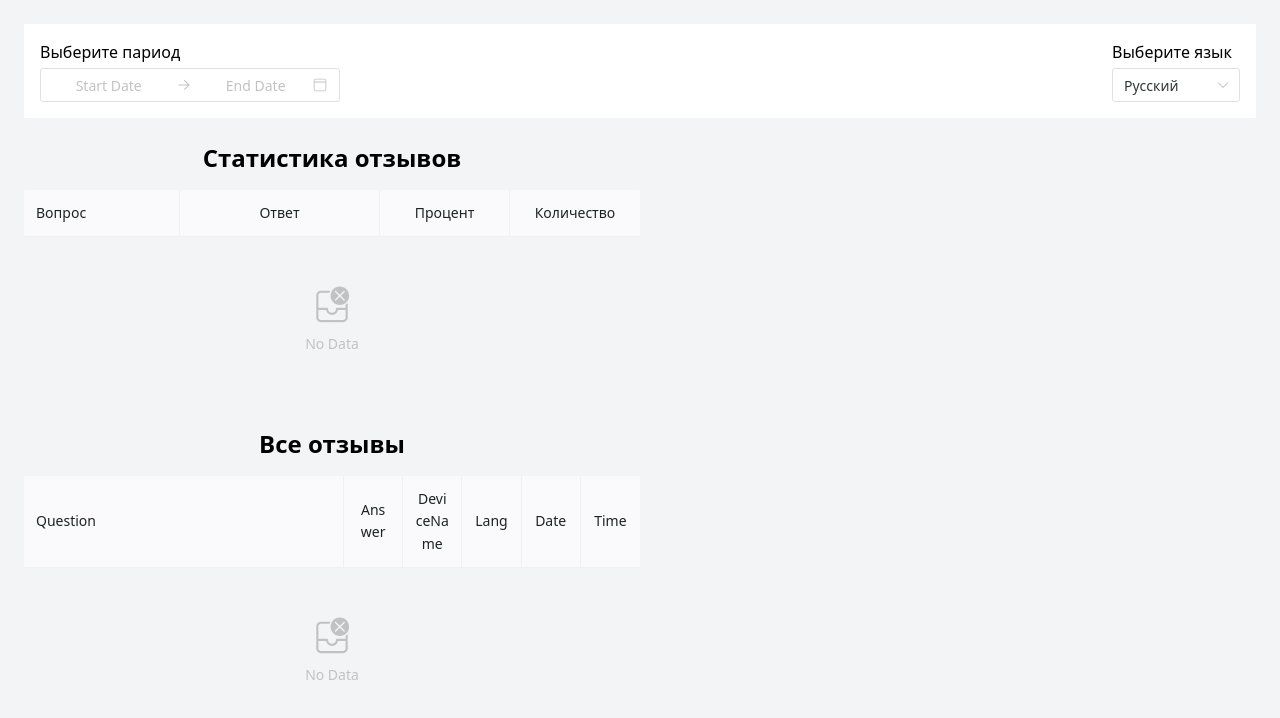
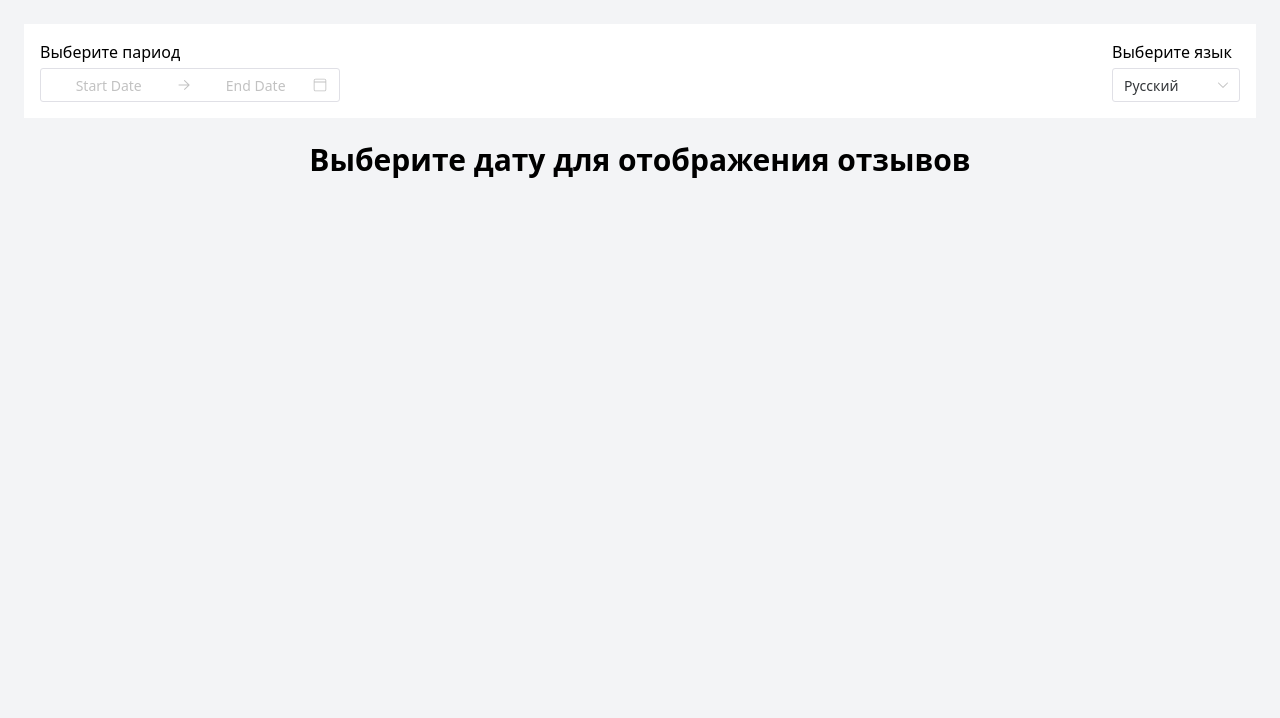
Before and after one commit to LerroG/TCM-feedback-reports, a Vue app: page / in a window 1280 px wide. Shown: the top 718 px of the page. Built offline with nearby package versions, Linux system fonts and the light colour scheme; sample sign-in values are in the browser's storage.

Commit message:
add watch query & spinner

```diff
--- a/src/api/api.interceptors.ts
+++ b/src/api/api.interceptors.ts
@@ -1,4 +1,4 @@
-// import router from '@/router'
+import router from '@/router'
 // import { authService } from '@/services/auth.service'
 import axios, { type CreateAxiosDefaults } from 'axios'
 
@@ -25,7 +25,7 @@ axiosWithAuth.interceptors.request.use(
 	error => {
 		if (error?.response?.Code === -3) {
 			localStorage.removeItem('token')
-			// router.push('/auth')
+			router.push('/auth')
 			// authService.logout()
 		}
 
@@ -37,7 +37,7 @@ axiosWithAuth.interceptors.response.use(
 	response => {
 		if (response.data?.Code === -3) {
 			localStorage.removeItem('token')
-			// router.push('/auth')
+			router.push('/auth')
 			// authService.logout()
 		}
 
--- a/src/components/FeedbacksChart.vue
+++ b/src/components/FeedbacksChart.vue
@@ -1,7 +1,7 @@
 <script setup lang="ts">
 import { use } from 'echarts/core'
 import { CanvasRenderer } from 'echarts/renderers'
-import { PieChart } from 'echarts/charts'
+import { PieChart, BarChart } from 'echarts/charts'
 import {
 	TitleComponent,
 	TooltipComponent,
@@ -13,10 +13,49 @@ import { ref } from 'vue'
 use([
 	CanvasRenderer,
 	PieChart,
+	BarChart,
 	TitleComponent,
 	TooltipComponent,
 	LegendComponent
 ])
+
+// const option = ref({
+// 	// title: {
+// 	// 	text: 'Traffic Sources',
+// 	// 	left: 'center'
+// 	// },
+// 	tooltip: {
+// 		trigger: 'item',
+// 		formatter: '{a} <br/>{b} : {c} ({d}%)'
+// 	},
+// 	legend: {
+// 		orient: 'vertical',
+// 		left: 'left',
+// 		data: ['Direct', 'Email', 'Ad Networks', 'Video Ads', 'Search Engines']
+// 	},
+// 	series: [
+// 		{
+// 			name: 'Traffic Sources',
+// 			type: 'bar',
+// 			radius: '55%',
+// 			center: ['50%', '60%'],
+// 			data: [
+// 				{ value: 335, name: 'Direct' },
+// 				{ value: 310, name: 'Email' },
+// 				{ value: 234, name: 'Ad Networks' },
+// 				{ value: 135, name: 'Video Ads' },
+// 				{ value: 1548, name: 'Search Engines' }
+// 			],
+// 			emphasis: {
+// 				itemStyle: {
+// 					shadowBlur: 10,
+// 					shadowOffsetX: 0,
+// 					shadowColor: 'rgba(0, 0, 0, 0.5)'
+// 				}
+// 			}
+// 		}
+// 	]
+// })
 
 const option = ref({
 	// title: {
@@ -36,7 +75,7 @@ const option = ref({
 		{
 			name: 'Traffic Sources',
 			type: 'pie',
-			radius: '55%',
+			// radius: '55%',
 			center: ['50%', '60%'],
 			data: [
 				{ value: 335, name: 'Direct' },
--- /dev/null
+++ b/src/components/Spinner.vue
@@ -0,0 +1,5 @@
+<template>
+	<div
+		class="w-12 h-12 border-t-[5px] border-[#bb7e69] border-solid rounded-full animate-spin"
+	></div>
+</template>
--- a/src/pages/home.vue
+++ b/src/pages/home.vue
@@ -4,9 +4,10 @@ import type { DataTableColumns } from 'naive-ui'
 import { useFeedbackStore } from '@/stores/feedbackStore'
 import { computed, onMounted, ref, watch } from 'vue'
 import { formatTimestamp } from '@/utils/format-timestamp'
+import Spinner from '@/components/Spinner.vue'
 import FeedbacksChart from '@/components/FeedbacksChart.vue'
-import { useRoute } from 'vue-router'
-import { IFeedbackItem, IFeedbackResponse } from '@/types/feedback.interface'
+import { useRoute, useRouter } from 'vue-router'
+import { IFeedbackItem } from '@/types/feedback.interface'
 
 type Language = 'ru' | 'en' | 'uz'
 
@@ -17,6 +18,7 @@ const languageMap: Record<Language, string> = {
 }
 
 const route = useRoute()
+const router = useRouter()
 
 const dateRange = ref<[number, number]>()
 const selectLang = ref('ru')
@@ -39,22 +41,22 @@ const feedbackStore = useFeedbackStore()
 
 const columnsFeedbacks: DataTableColumns<IFeedbackItem> = [
 	{
-		title: 'Question',
+		title: 'Вопрос',
 		key: 'Question',
-		className: 'w-80'
+		className: 'w-96'
 	},
 	{
-		title: 'Answer',
+		title: 'Ответ',
 		key: 'Answer',
 		align: 'center'
 	},
 	{
-		title: 'DeviceName',
+		title: 'Имя устройства',
 		key: 'DeviceName',
 		align: 'center'
 	},
 	{
-		title: 'Lang',
+		title: 'Язык',
 		key: 'Lang',
 		align: 'center',
 		render(row) {
@@ -62,12 +64,12 @@ const columnsFeedbacks: DataTableColumns<IFeedbackItem> = [
 		}
 	},
 	{
-		title: 'Date',
+		title: 'Дата',
 		key: 'Date',
 		align: 'center'
 	},
 	{
-		title: 'Time',
+		title: 'Время',
 		key: 'Time',
 		align: 'center'
 	}
@@ -81,21 +83,21 @@ const columns: DataTableColumns<typeof tableData> = [
 	{
 		title: 'Ответ',
 		key: 'Answer',
-		width: 200,
+		// width: 200,
 		titleAlign: 'center',
 		align: 'center'
 	},
 	{
 		title: 'Процент',
 		key: 'Percent',
-		width: 130,
+		// width: 130,
 		titleAlign: 'center',
 		align: 'center'
 	},
 	{
 		title: 'Количество',
 		key: 'Count',
-		width: 130,
+		// width: 130,
 		titleAlign: 'center',
 		align: 'center'
 	}
@@ -129,19 +131,33 @@ onMounted(() => {
 })
 
 watch([dateRange, selectLang], () => {
+	const currentQuery = { ...route.query }
+
+	currentQuery.lang = selectLang.value
+
 	if (dateRange.value?.[0] && dateRange.value?.[1]) {
 		const startDate = formatTimestamp(dateRange.value?.[0])
 		const endDate = formatTimestamp(dateRange.value?.[1])
 
-		feedbackStore.getFeedbacks(startDate, endDate, selectLang.value)
+		currentQuery.startDate = startDate
+		currentQuery.endDate = endDate
+
+		Promise.all([
+			feedbackStore.getFeedbacks(startDate, endDate, selectLang.value),
 			feedbackStore.getFeedbackStat(startDate, endDate, selectLang.value)
+		])
+	} else {
+		delete currentQuery.startDate
+		delete currentQuery.endDate
 	}
+
+	router.replace({ query: currentQuery })
 })
 </script>
 
 <template>
 	<div>
-		<div class="w-full flex items-center justify-between p-4 bg-white sticky">
+		<div class="w-full flex items-center justify-between p-4 bg-white">
 			<div class="w-1/4">
 				<div class="text-base mb-1">Выберите париод</div>
 				<n-date-picker
@@ -158,9 +174,35 @@ watch([dateRange, selectLang], () => {
 				<n-select v-model:value="selectLang" :options="language" />
 			</div>
 		</div>
-		<div class="w-full flex gap-2 my-6">
-			<div class="w-1/2">
-				<h1 class="text-center text-2xl font-bold mb-4">Статистика отзывов</h1>
+		<Transition mode="out-in">
+			<div v-if="!dateRange?.[0] || !dateRange?.[1]">
+				<h1 class="text-center text-3xl font-bold mt-6">
+					Выберите дату для отображения отзывов
+				</h1>
+			</div>
+
+			<!-- Loading -->
+			<div
+				class="flex justify-center mt-20"
+				v-else-if="
+					feedbackStore.loadingFeedbacks || feedbackStore.loadingFeedbackStat
+				"
+			>
+				<Spinner />
+			</div>
+			<!-- Loading -->
+
+			<div
+				v-else-if="
+					feedbackStore.feedbacks?.Code === 0 &&
+					feedbackStore.feedbackStat?.Code === 0
+				"
+			>
+				<div class="w-full flex justify-center gap-2 my-6">
+					<div class="w-4/5">
+						<h1 class="text-center text-2xl font-bold mb-4">
+							Статистика отзывов
+						</h1>
 						<n-data-table
 							:columns="columns"
 							:data="tableData"
@@ -177,8 +219,8 @@ watch([dateRange, selectLang], () => {
 				</div>
 			</div> -->
 				</div>
-		<div class="w-full flex gap-2 my-6">
-			<div class="w-1/2">
+				<div class="w-full flex justify-center gap-2 my-6">
+					<div class="w-4/5">
 						<h1 class="text-center text-2xl font-bold mb-4">Все отзывы</h1>
 						<n-data-table
 							:columns="columnsFeedbacks"
@@ -197,4 +239,18 @@ watch([dateRange, selectLang], () => {
 			</div> -->
 				</div>
 			</div>
+		</Transition>
+	</div>
 </template>
+
+<style scoped>
+.v-enter-active,
+.v-leave-active {
+	@apply transition-opacity duration-300 ease-in;
+}
+
+.v-enter-from,
+.v-leave-to {
+	@apply opacity-0;
+}
+</style>
--- a/src/stores/feedbackStore.ts
+++ b/src/stores/feedbackStore.ts
@@ -39,6 +39,8 @@ export const useFeedbackStore = defineStore('feedbackStore', () => {
 			feedbacks.value = response || null
 		} catch (err: any) {
 			handleStoreError(err, errorFeedbacks, loadingFeedbacks)
+		} finally {
+			loadingFeedbacks.value = false
 		}
 	}
 
@@ -65,6 +67,8 @@ export const useFeedbackStore = defineStore('feedbackStore', () => {
 			feedbackStat.value = response || null
 		} catch (err: any) {
 			handleStoreError(err, errorFeedbackStat, loadingFeedbackStat)
+		} finally {
+			loadingFeedbackStat.value = false
 		}
 	}
 
--- a/tailwind.config.js
+++ b/tailwind.config.js
@@ -5,7 +5,11 @@ export default {
 		fontFamily: {
 			sans: ['PT Sans', 'sans-serif']
 		},
-		extend: {}
+		extend: {
+			animation: {
+				spin: 'spin 1s linear infinite'
+			}
+		}
 	},
 	plugins: []
 }
```
Lines whose indentation alone changed are shown as unchanged.
